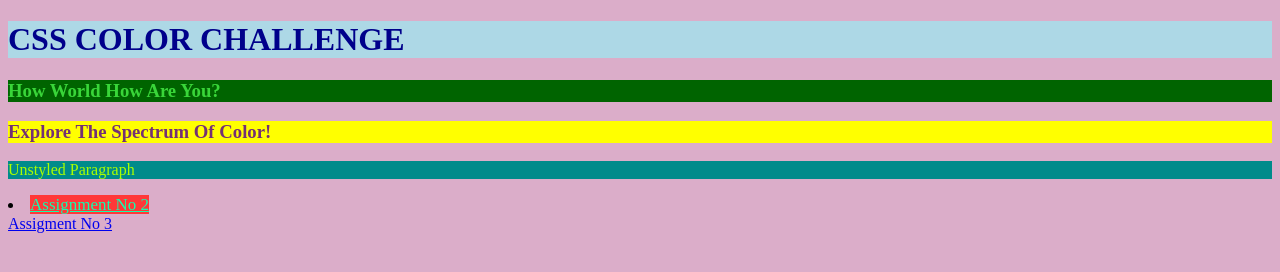
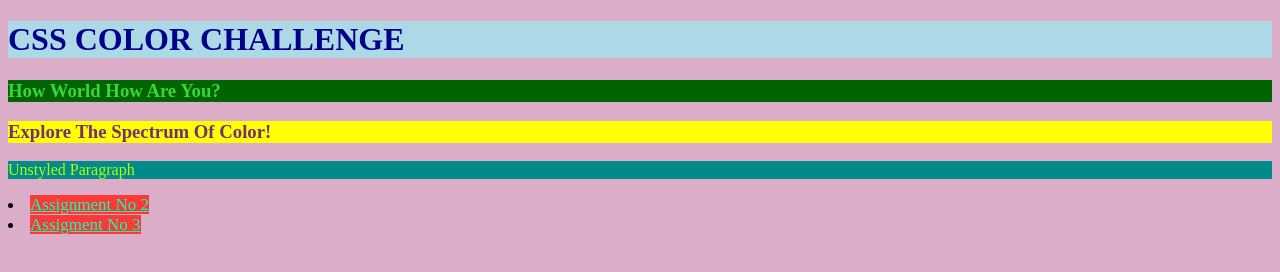
Before and after one commit to muhammad-akasha/css-assigment, a plain HTML site: page index.html in a window 1280 px wide. Drawn offline with Linux system fonts and the light colour scheme; a web font is replaced by a local one.

Commit message:
Update index.html

```diff
--- a/index.html
+++ b/index.html
@@ -16,7 +16,7 @@
 
   <li>
       <a href="./index.html">assignment no 2</a></li>
-     <a href="./assign2.html">assigment no 3</a>
+   <li>  <a href="./assign2.html">assigment no 3</a>
   </li>
 </body>
 </html>
```
